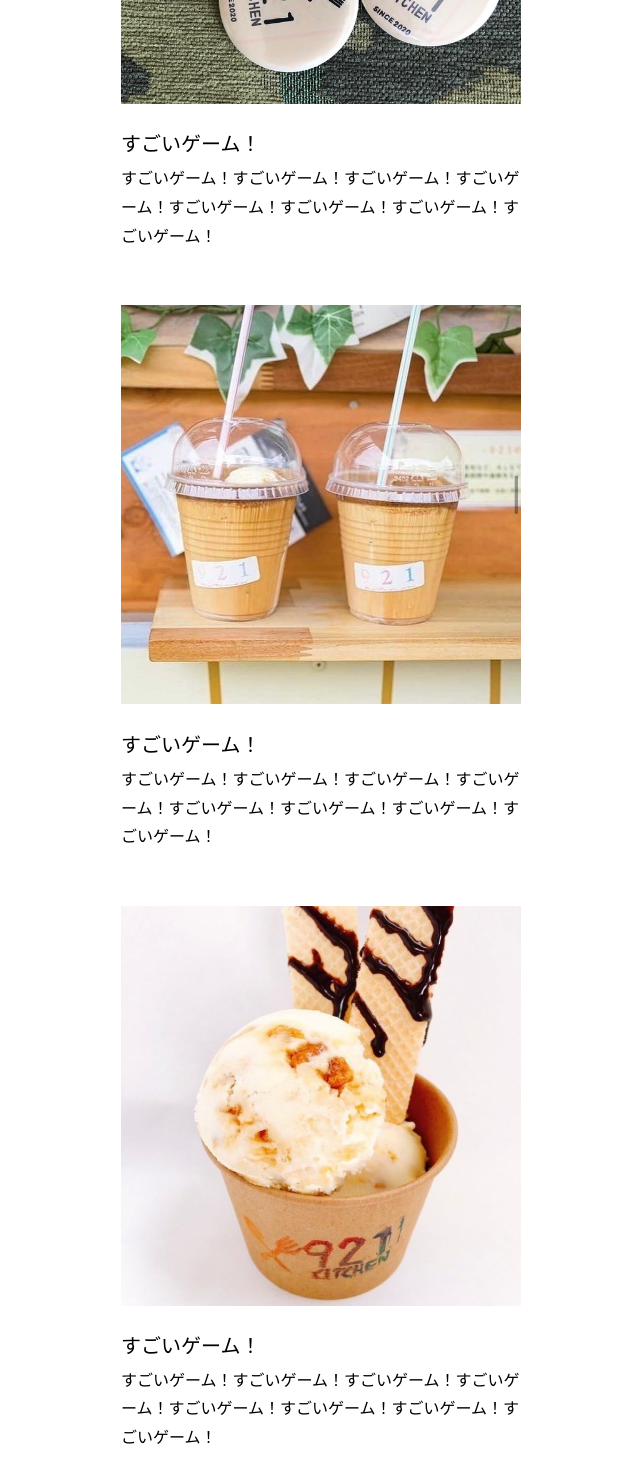
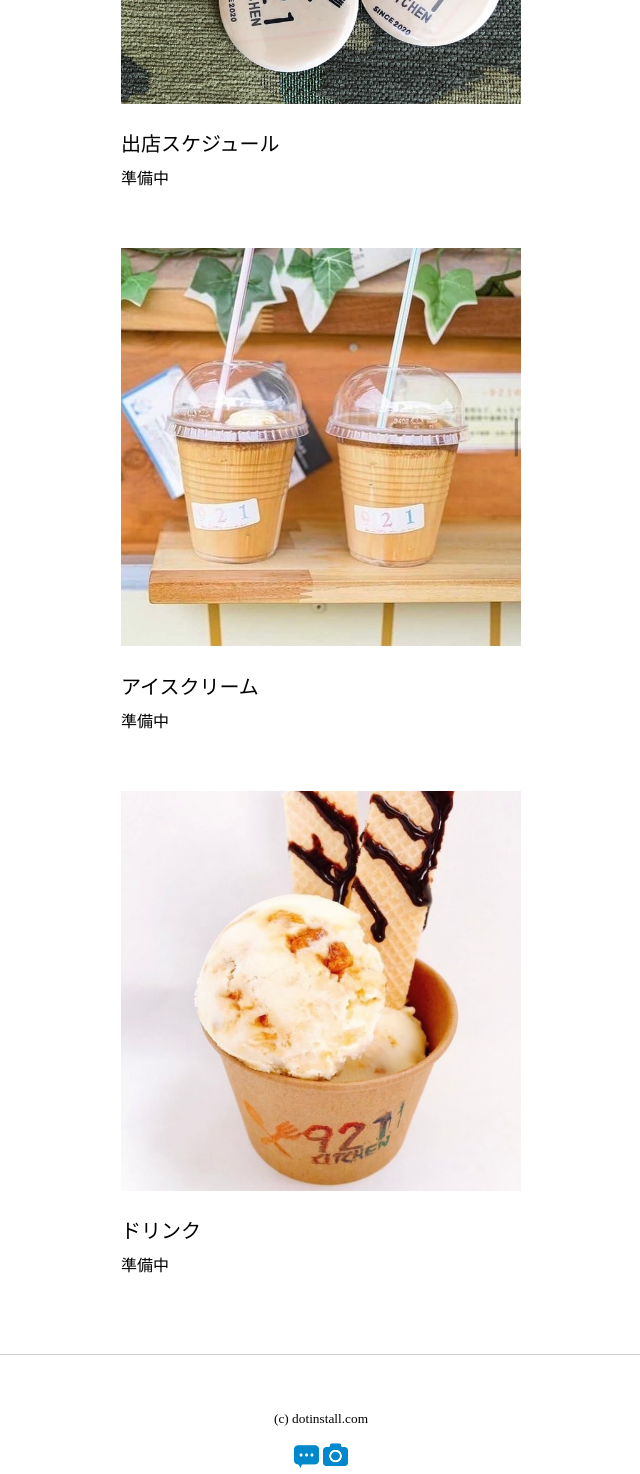
Before and after one commit to yast921/mysite, a plain HTML site: page index.html in a window 1280 px wide. Shown: the part 820-2294 px from the top of the page, without its empty margins (319-959 px from the left). Drawn offline with Linux system fonts and the light colour scheme; files whose address does not match are found by name.

Commit message:
Add files via upload

```diff
--- a/index.html
+++ b/index.html
@@ -42,26 +42,20 @@
     <main>
       <h2>WORKS</h2>
       <section>
-        <img src="img/photo/cans.JPG" width="400" height="auto" "すごいゲーム">
-        <h3>すごいゲーム！</h3>
-        <p>
-          すごいゲーム！すごいゲーム！すごいゲーム！すごいゲーム！すごいゲーム！すごいゲーム！すごいゲーム！すごいゲーム！
-        </p>
+        <img src="img/photo/cans.JPG" width="400" height="auto" "バッチ">
+        <h3>出店スケジュール</h3>
+        <p>準備中</p>
       </section>
       <section>
         <img src="img/photo/dlugona_coffee_up.jpg" width="400" height="auto"
         "すごいゲーム">
-        <h3>すごいゲーム！</h3>
-        <p>
-          すごいゲーム！すごいゲーム！すごいゲーム！すごいゲーム！すごいゲーム！すごいゲーム！すごいゲーム！すごいゲーム！
-        </p>
+        <h3>アイスクリーム</h3>
+        <p>準備中</p>
       </section>
       <section>
         <img src="img/photo/ice.jpg" width="400" height="auto" "すごいゲーム">
-        <h3>すごいゲーム！</h3>
-        <p>
-          すごいゲーム！すごいゲーム！すごいゲーム！すごいゲーム！すごいゲーム！すごいゲーム！すごいゲーム！すごいゲーム！
-        </p>
+        <h3>ドリンク</h3>
+        <p>準備中</p>
       </section>
     </main>
     <footer>
```
